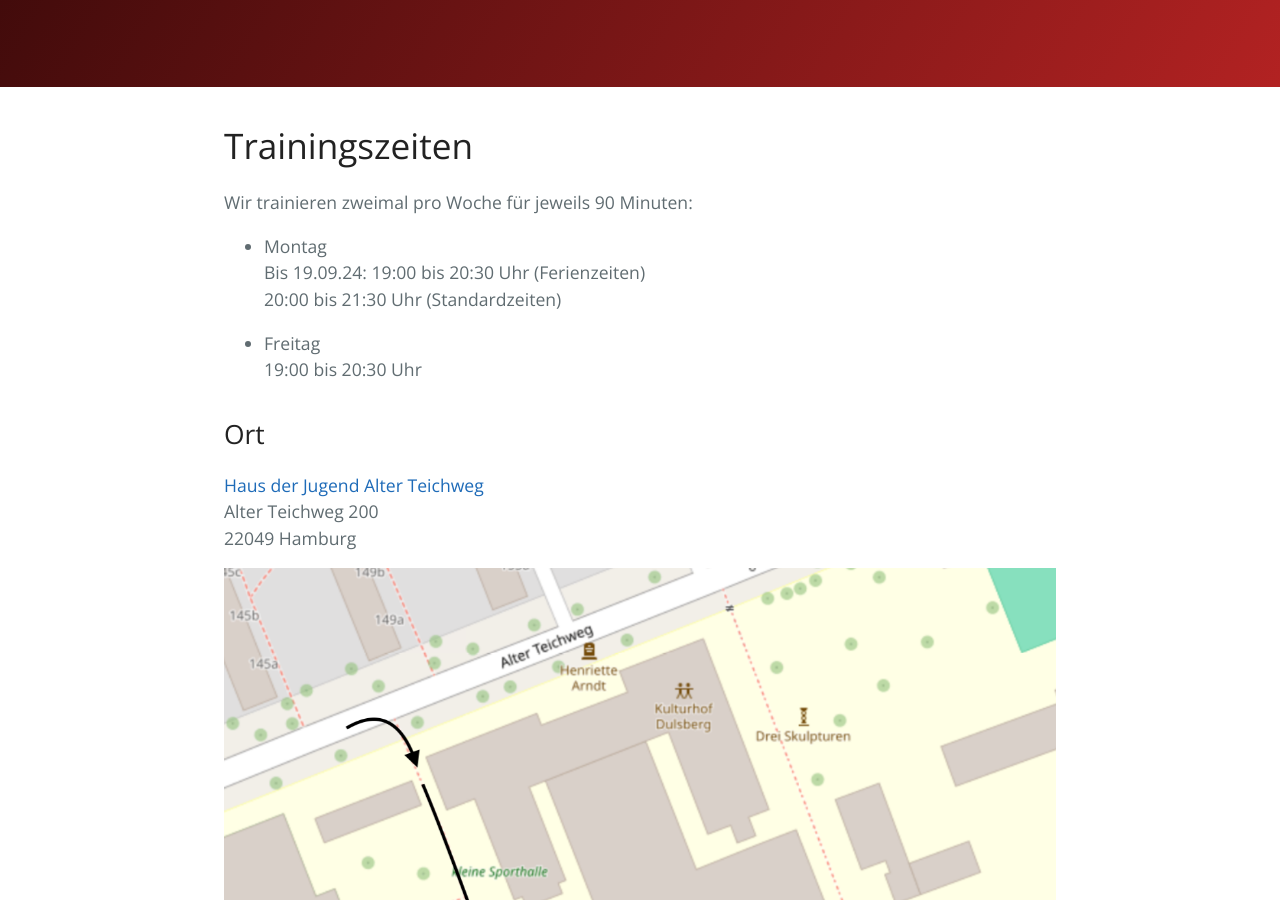
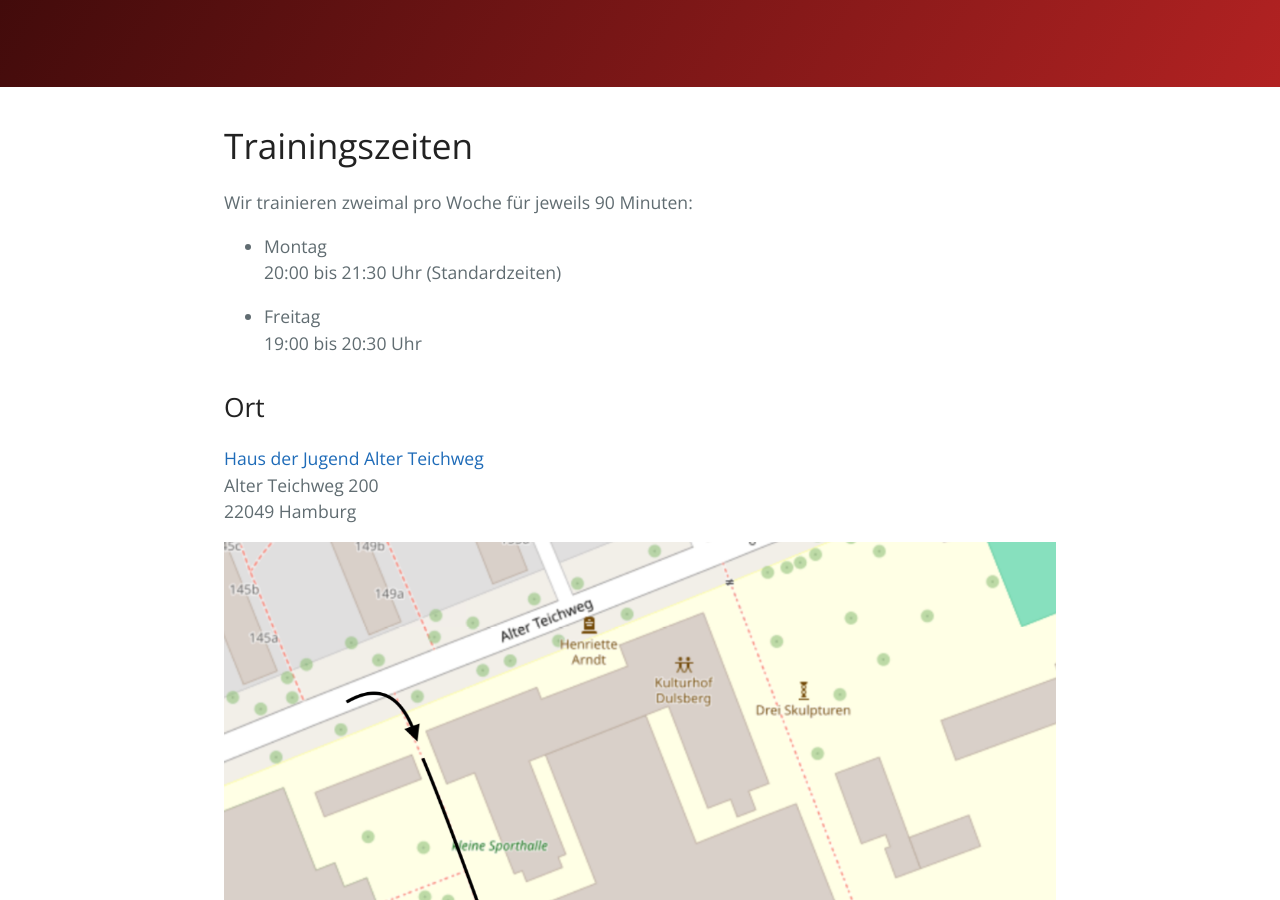
Before and after one commit to escapedcat/silat, a Jekyll site: the page built from index.md, in a window 1280 px wide and 900 px high, scrolled down 312 px. Built offline with Jekyll 4.4.1, drawn with Linux system fonts in a browser that asks for light colours; our own code applies the rules of GitHub Pages for plain Markdown files.

Commit message:
fix: update time

```diff
--- a/index.md
+++ b/index.md
@@ -3,7 +3,6 @@
 Wir trainieren zweimal pro Woche für jeweils 90 Minuten:
 
 - Montag
-  Bis 19.09.24: 19:00 bis 20:30 Uhr (Ferienzeiten)
   20:00 bis 21:30 Uhr (Standardzeiten)
 
 - Freitag
```
